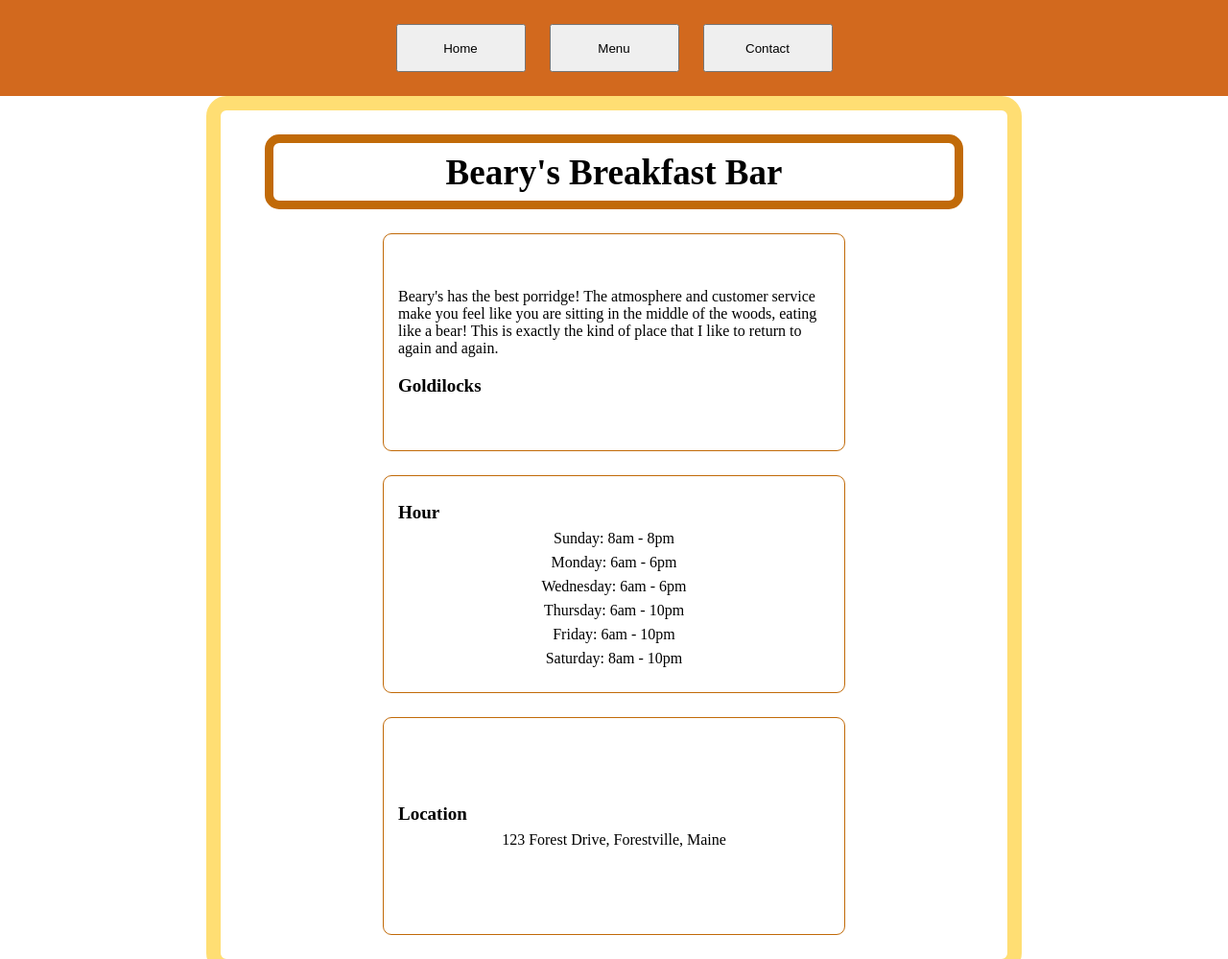
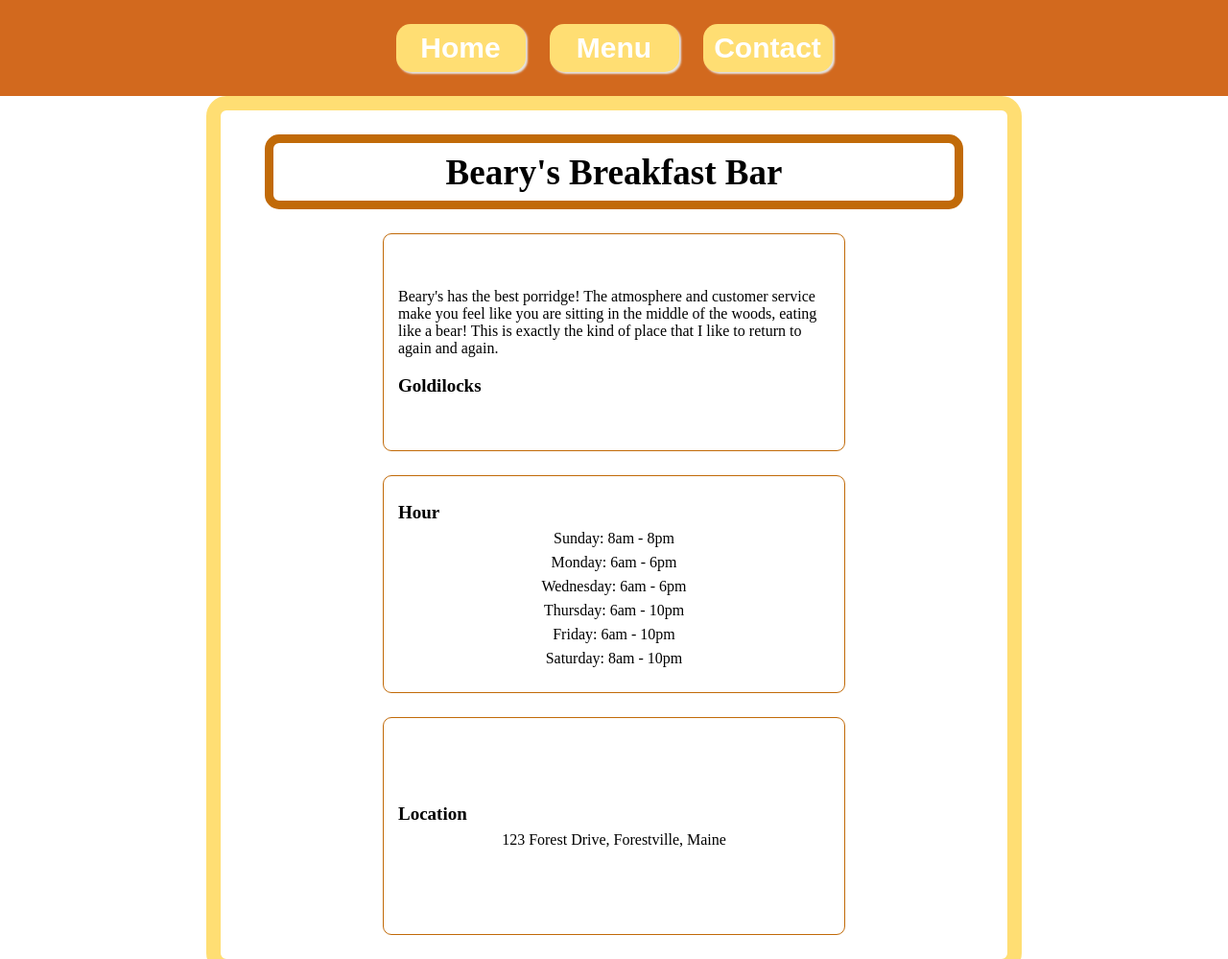
Before and after one commit to lukmanAkhmad/restaurant-page, a website built with webpack: page src/template.html in a window 1280 px wide. Shown: the top 999 px of the page at 96% size. Built offline with nearby package versions, Linux system fonts and the light colour scheme.

Commit message:
style: button

```diff
--- a/src/style.css
+++ b/src/style.css
@@ -22,6 +22,19 @@ nav {
 button {
     width: 135px;
     height: 50px;
+    font-size: 30px;
+    font-weight: bold;
+    border-radius: 15px;
+    border: none;
+    background-color: #ffde73;
+    color: white;
+    box-shadow: 2px 2px 2px #e4e4e4;
+}
+
+button:hover {
+    background-color: white;
+    color: #ffde73;
+    box-shadow: 2px 2px 2px #ffde73;
 }
 
 #content {
```
